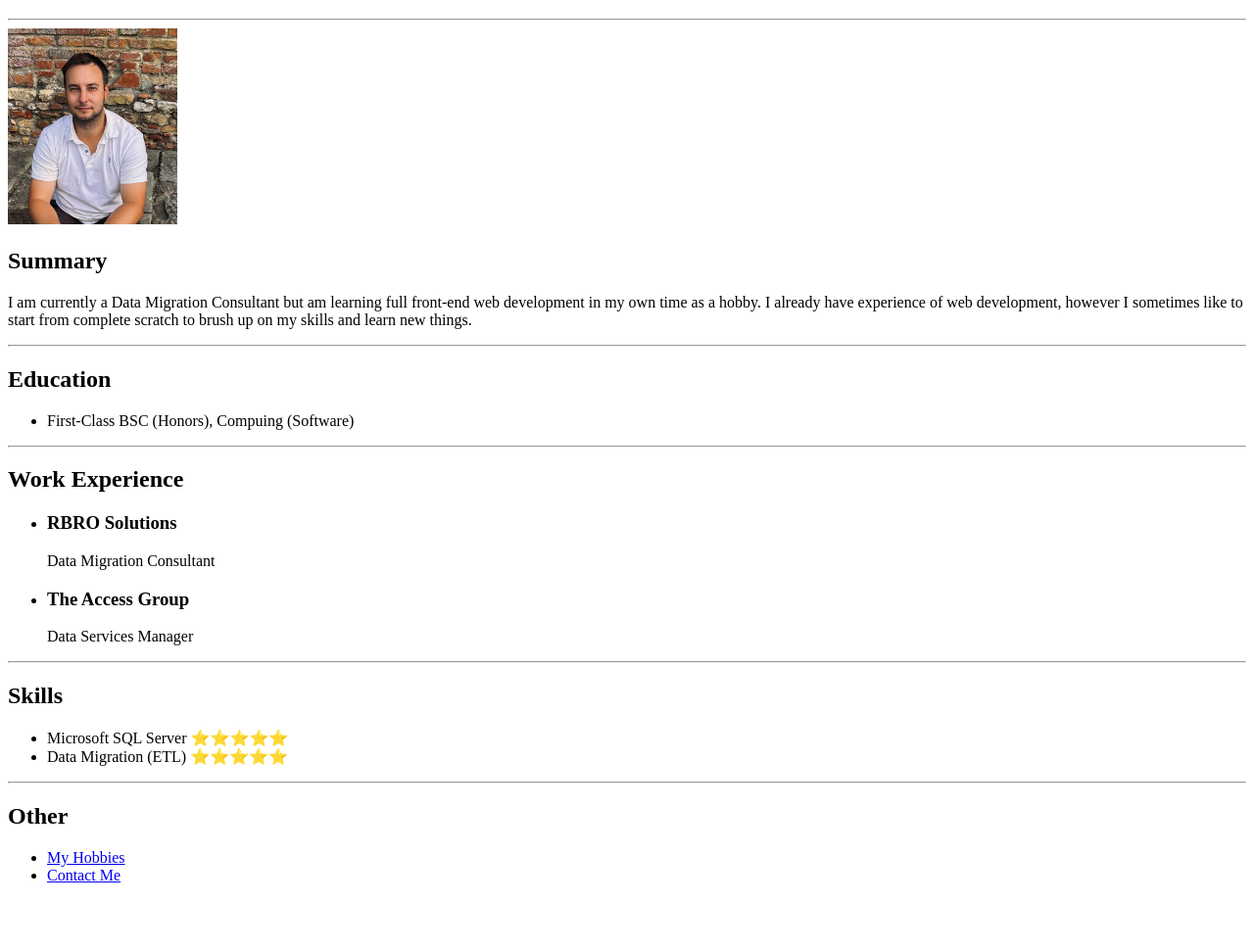
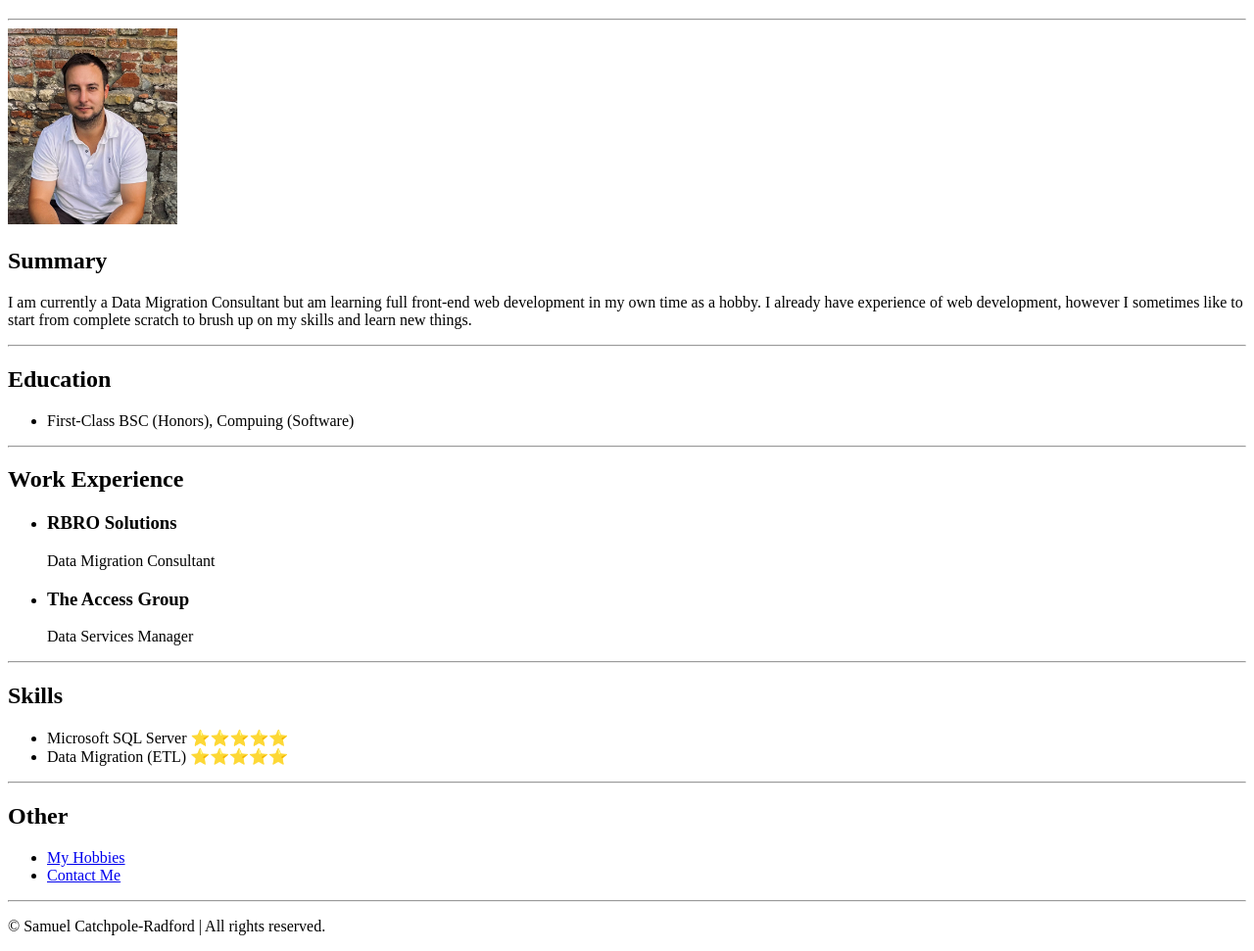
Before and after one commit to samuelradford/Capstone1, a plain HTML site: page index.html in a window 1280 px wide. Shown: the part 61-1032 px from the top of the page at 98% size. Before the commit the page ends 980 px from the top, so only its background shows below. Drawn offline with Linux system fonts and the light colour scheme.

Commit message:
Add files via upload

```diff
--- a/index.html
+++ b/index.html
@@ -45,6 +45,11 @@
         <li><a href="./hobbies.html">My Hobbies</a></li>
         <li><a href="./contact.html">Contact Me</a></li>
     </ul>
+    <hr />
+    <!-- footer -->
+    <footer>
+        <p>&#169; Samuel Catchpole-Radford | All rights reserved.</p>
+    </footer>
 
 </body>
 </html>
```
